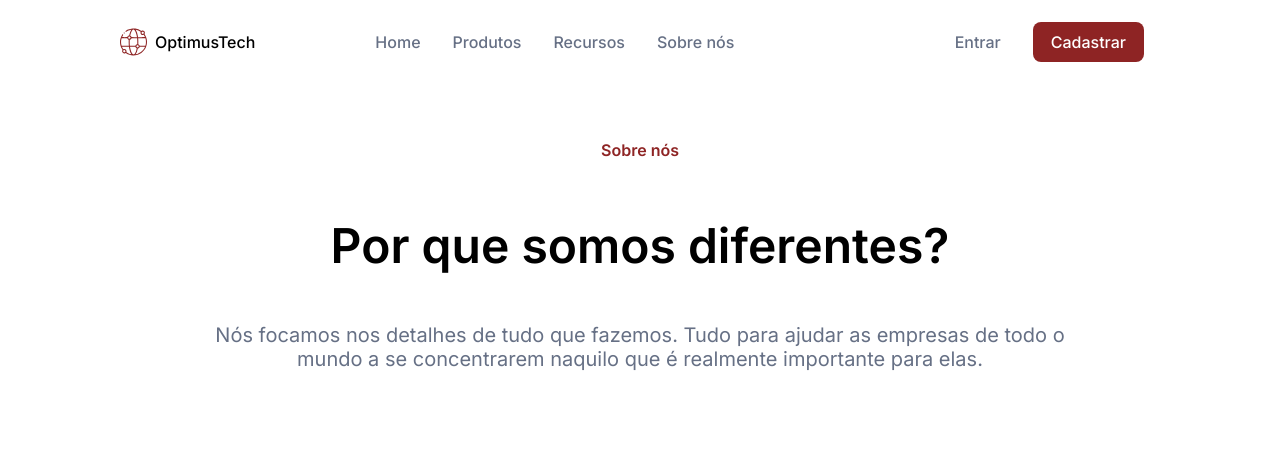
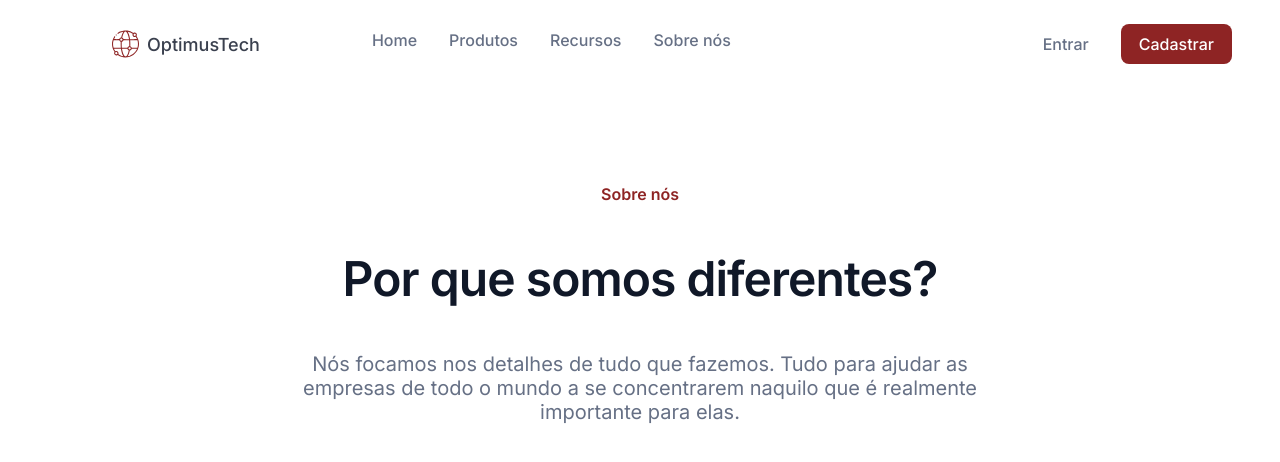
Before and after one commit to santiagritzky/proj-alura, a plain HTML site: page index.html in a window 1280 px wide. Drawn offline with Linux system fonts and the light colour scheme.

Commit message:
manutenção

```diff
--- a/assets/css/header.css
+++ b/assets/css/header.css
@@ -1,7 +1,7 @@
 .header__container{
     display: flex;
+    padding: 1.5em 1em  ;
     justify-content: space-between;
-    padding: 0.5em 3em;
     align-items: center;
     font-weight: 500;
 }
@@ -20,22 +20,33 @@ list-style: none;
     margin: 0 1em;
 }
 .header__logo,.header__botoes{
-    margin: 0 4em;
+    margin: 0 2em;
     display: flex;
     align-items: center;
 }
+
 .header__logo img{
 margin-right: 0.5em;
 }
+.header__logo {
+    padding: 0 4em;
+}
+.logo__texto{
+    font-size: 18px;
+    color: var(--cinza-logo);
+}
 .header__botoes a{
-margin: 0 1em;
+margin-left: 1em;
 text-decoration: none;
 color: var(--cinza);
+}
+.botoes__entrar{
+    padding: 0 1em;
 }
 .header__botoes .botoes__cadastro{
     background-color: var(--vinho);
     color: var(--branco);
     padding: 10px 18px;
-        border-radius: 8px;
+    border-radius: 8px;
 
 }
--- a/assets/css/sobre.css
+++ b/assets/css/sobre.css
@@ -2,7 +2,10 @@
     display: flex;
     flex-direction: column;
     text-align: center;
-    padding: 3em 4em;
+    align-items: center;
+    padding: 6em 7em;
+    height: 30vh;
+    justify-content: space-between;
 }
 .sobre__texto{
     font-weight: 600;
@@ -11,11 +14,12 @@
 .sobre__titulo{
     font-size: 48px;
     font-weight: 600;
-    margin-bottom: 1em;
+    color: var(--cinza-escuro);
+    letter-spacing: -0.02em;
 }
 .sobre__paragrafo{
+    width: 70%;
     font-size: 20px;
     font-weight: 400;
     color:var(--cinza);
-    margin: 0 6em;
 }
--- a/assets/css/style.css
+++ b/assets/css/style.css
@@ -5,7 +5,13 @@
     --branco:#FFFFFF;
     --vinho:#8E2424;
     --fonte-padrao:'Inter';
+    --cinza-logo: #3A404E;
     --cinza:#667085;
+    --cinza-escuro:#101828;
+}
+*{
+    padding: 0;
+    margin: 0;
 }
 body{
     background-color: var(--branco);
--- a/index.html
+++ b/index.html
@@ -25,14 +25,14 @@
             </ul>
         </div>
         <div class="header__botoes">
-            <a href="#">Entrar</a>
+            <a href="#" class="botoes__entrar">Entrar</a>
             <a href="#" class="botoes__cadastro">Cadastrar</a>
         </div>
     </header>
     <section class="sobre__nos">
-        <p class="sobre__texto">Sobre nós</p>
+        <span class="sobre__texto">Sobre nós</span>
         <h1 class="sobre__titulo">Por que somos diferentes?</h1>
-        <div class="paragrafo__container"><p class="sobre__paragrafo">Nós focamos nos detalhes de tudo que fazemos. Tudo para ajudar as empresas de todo o mundo a se concentrarem naquilo que é realmente importante para elas.</p></div>
+        <p class="sobre__paragrafo">Nós focamos nos detalhes de tudo que fazemos. Tudo para ajudar as empresas de todo o mundo a se concentrarem naquilo que é realmente importante para elas.</p>
     </section>
 </body>
 </html>
```
